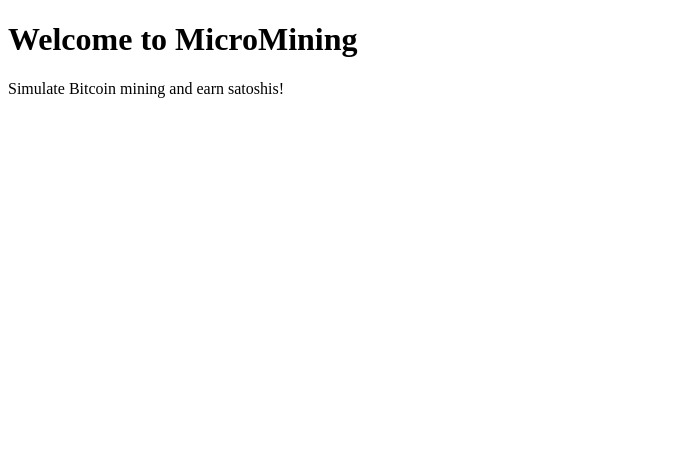
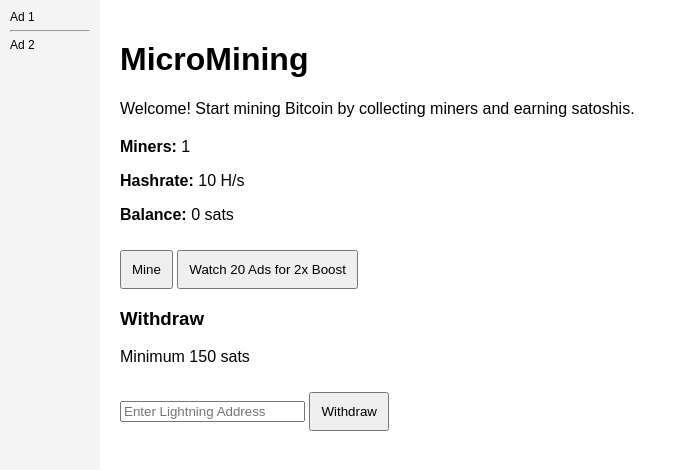
Before and after one commit to cdybit/micromining, a plain HTML site: page index.html in a window 1280 px wide. Shown: the whole page, without its empty margins (0-685 px from the left). Drawn offline with Linux system fonts and the light colour scheme.

Commit message:
Add interactive mining UI

```diff
--- a/index.html
+++ b/index.html
@@ -2,11 +2,102 @@
 <html lang="en">
 <head>
   <meta charset="UTF-8" />
-  <meta name="viewport" content="width=device-width, initial-scale=1.0" />
+  <meta name="viewport" content="width=device-width, initial-scale=1.0"/>
   <title>MicroMining</title>
+  <style>
+    body {
+      font-family: Arial, sans-serif;
+      margin: 0;
+      padding: 0;
+      display: flex;
+    }
+    .ads {
+      width: 100px;
+      background-color: #f4f4f4;
+      height: 100vh;
+      padding: 10px;
+      box-sizing: border-box;
+      font-size: 12px;
+    }
+    .container {
+      flex-grow: 1;
+      padding: 20px;
+    }
+    .miner-box {
+      margin-top: 20px;
+    }
+    button {
+      padding: 10px;
+      margin-top: 10px;
+    }
+  </style>
 </head>
 <body>
-  <h1>Welcome to MicroMining</h1>
-  <p>Simulate Bitcoin mining and earn satoshis!</p>
+
+  <div class="ads">
+    <div>Ad 1</div>
+    <hr />
+    <div>Ad 2</div>
+  </div>
+
+  <div class="container">
+    <h1>MicroMining</h1>
+    <p>Welcome! Start mining Bitcoin by collecting miners and earning satoshis.</p>
+
+    <div class="miner-box">
+      <p><strong>Miners:</strong> <span id="miners">1</span></p>
+      <p><strong>Hashrate:</strong> <span id="hashrate">10 H/s</span></p>
+      <p><strong>Balance:</strong> <span id="balance">0</span> sats</p>
+      <button onclick="mine()">Mine</button>
+      <button onclick="watchAds()">Watch 20 Ads for 2x Boost</button>
+    </div>
+
+    <div class="withdraw">
+      <h3>Withdraw</h3>
+      <p>Minimum 150 sats</p>
+      <input type="text" placeholder="Enter Lightning Address" id="withdrawAddress"/>
+      <button onclick="withdraw()">Withdraw</button>
+    </div>
+  </div>
+
+  <script>
+    let miners = 1;
+    let hashrate = 10;
+    let balance = 0;
+    let boost = 1;
+
+    function updateDisplay() {
+      document.getElementById("miners").textContent = miners;
+      document.getElementById("hashrate").textContent = `${hashrate} H/s`;
+      document.getElementById("balance").textContent = balance;
+    }
+
+    function mine() {
+      balance += hashrate * boost;
+      updateDisplay();
+    }
+
+    function watchAds() {
+      if (miners <= 10) {
+        boost = 2;
+        alert("Boost activated! You're earning 2x for your next miners.");
+      } else {
+        alert("Only works for up to 10 miners.");
+      }
+    }
+
+    function withdraw() {
+      if (balance >= 150) {
+        let addr = document.getElementById("withdrawAddress").value;
+        alert(`Withdraw request sent to: ${addr}`);
+        balance = 0;
+        updateDisplay();
+      } else {
+        alert("You need at least 150 sats to withdraw.");
+      }
+    }
+
+    updateDisplay();
+  </script>
 </body>
 </html>
```
